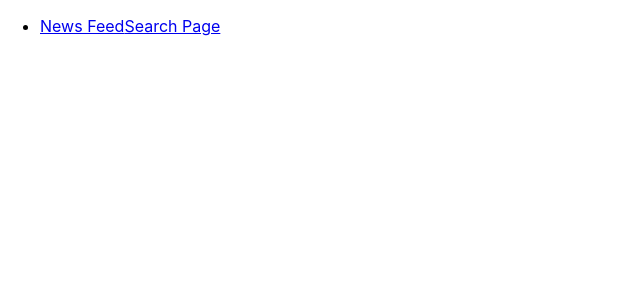
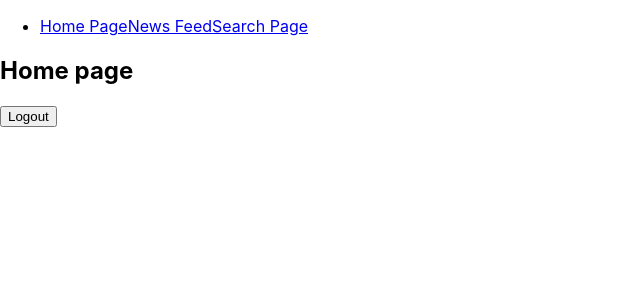
Before and after one commit to DeveloperAshutosh/osahd1, a React (Create React App) app: page /HomePage in a window 1280 px wide. Shown: the top 300 px of the page, without its empty margins (0-640 px from the left). Built offline with nearby package versions, Linux system fonts and the light colour scheme.

Commit message:
added home page with logout button, render content component to newsfeed page, added logout button and refresh button to newsfeed page, added delete button after every post

```diff
--- a/src/components/App.js
+++ b/src/components/App.js
@@ -1,6 +1,8 @@
 import React from "react";
 import "./App.css";
 import UnauthorizedUser from "./unauthorized-user/UnauthorizedUser";
+
+
 class App extends React.Component {
   render() {
     return (
--- a/src/components/Content.js
+++ b/src/components/Content.js
@@ -26,6 +26,10 @@ class Content extends Component {
                         console.log("button clicked");
                     }}
                 >Refresh</button>
+                    <button onClick={() => {
+                    console.log("button clicked");
+                }}>Translate Button</button>
+
                 <div className="container1">
                     {this.state.title.map((pic) => {
 
--- /dev/null
+++ b/src/components/HomePage.js
@@ -0,0 +1,27 @@
+import React from "react";
+import "./App.css";
+import { connect } from 'react-redux';
+
+class HomePage extends React.Component {
+    render() {
+        return (
+            <div>
+                <h2>Home page</h2>
+                <button onClick={() => {
+                    console.log("button clicked");
+                }}>Logout</button>
+
+            </div>
+
+        );
+    }
+}
+
+function mapStateToProps(state) {
+    return {
+        state: state,
+    };
+}
+
+
+export default connect(mapStateToProps)(HomePage);
--- a/src/components/Nav.js
+++ b/src/components/Nav.js
@@ -8,9 +8,10 @@ class Nav extends React.Component {
       <nav>
         <ul>
           <li>
+          <Link to="/HomePage">Home Page</Link>
             <Link to="/NewsFeed">News Feed</Link>
             <Link to="/Search">Search Page</Link>
-          </li>
+                      </li>
         </ul>
       </nav>
     );
--- a/src/components/NewsFeed.js
+++ b/src/components/NewsFeed.js
@@ -1,22 +1,27 @@
 import React from "react";
 import "./App.css";
-import {connect} from 'react-redux';
+import { connect } from 'react-redux';
+import Content from "./Content";
 
 class NewsFeed extends React.Component {
   render() {
     return (
       <div>
+        <button onClick={() => {
+          console.log("button clicked");
+        }}>Logout</button>
         <h2>News Feed</h2>
         <ul>
-           User's News Feed
+          User's News Feed
         </ul>
+        <Content />
+      </div>
 
-      </div>
     );
   }
 }
 
-function mapStateToProps (state) {
+function mapStateToProps(state) {
   return {
     stote: state,
   };
--- a/src/components/Post.js
+++ b/src/components/Post.js
@@ -9,8 +9,12 @@ class Post extends Component {
 
         return (
             <>
+
                 <h3>{this.props.postData.title}</h3>
                 <p>{this.props.postData.body}</p>
+                <button onClick={() => {
+                    console.log("button clicked");
+                }}> Delete</button>
             </>
         )
 
--- a/src/index.js
+++ b/src/index.js
@@ -6,7 +6,7 @@ import App from "./components/App";
 import Nav from "./components/Nav.js";
 import NewsFeed from "./components/NewsFeed";
 import SearchPage from "./components/search-page/SearchPage";
-
+import HomePage from "./components/HomePage";
 import * as serviceWorker from "./serviceWorker";
 import { createStore } from "redux";
 import { Provider } from "react-redux";
@@ -32,6 +32,7 @@ const Root = (store) => (
       <Route path="/" component={App} exact />
       <Route path="/NewsFeed" component={NewsFeed} />
       <Route path="/Search" component={SearchPage} />
+      <Route path="/HomePage" component={HomePage} />
     </Router>
   </Provider>
 );
```
Also changed, not shown: src/components/homepage/HomePage.js (deleted, +0 -16 lines), src/components/homepage/HomePage.css (deleted).
